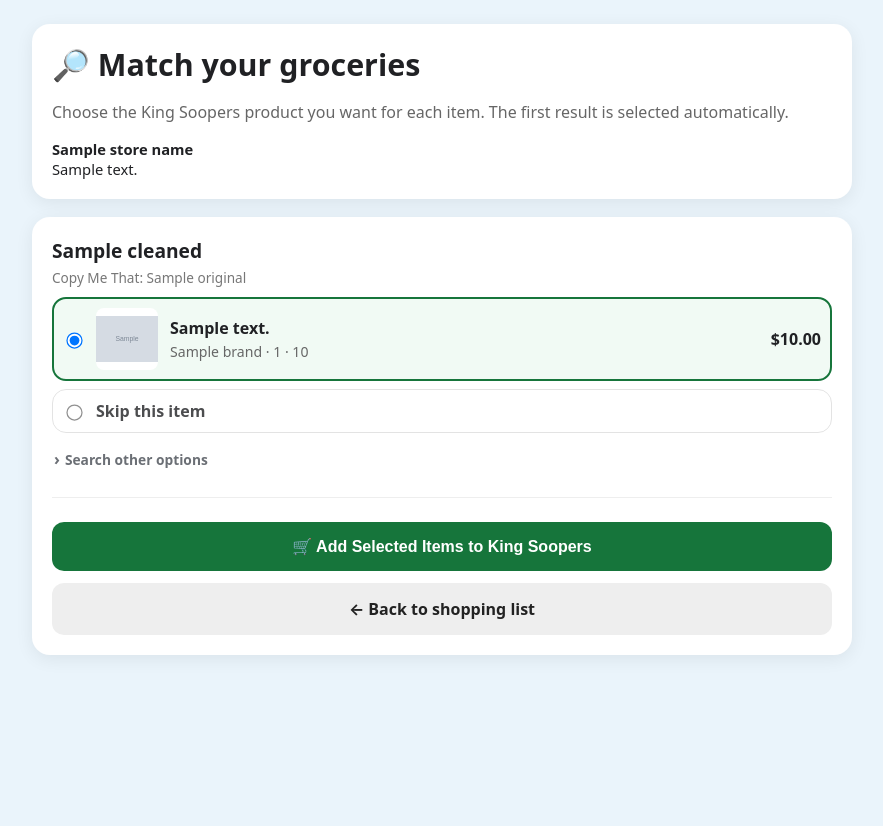
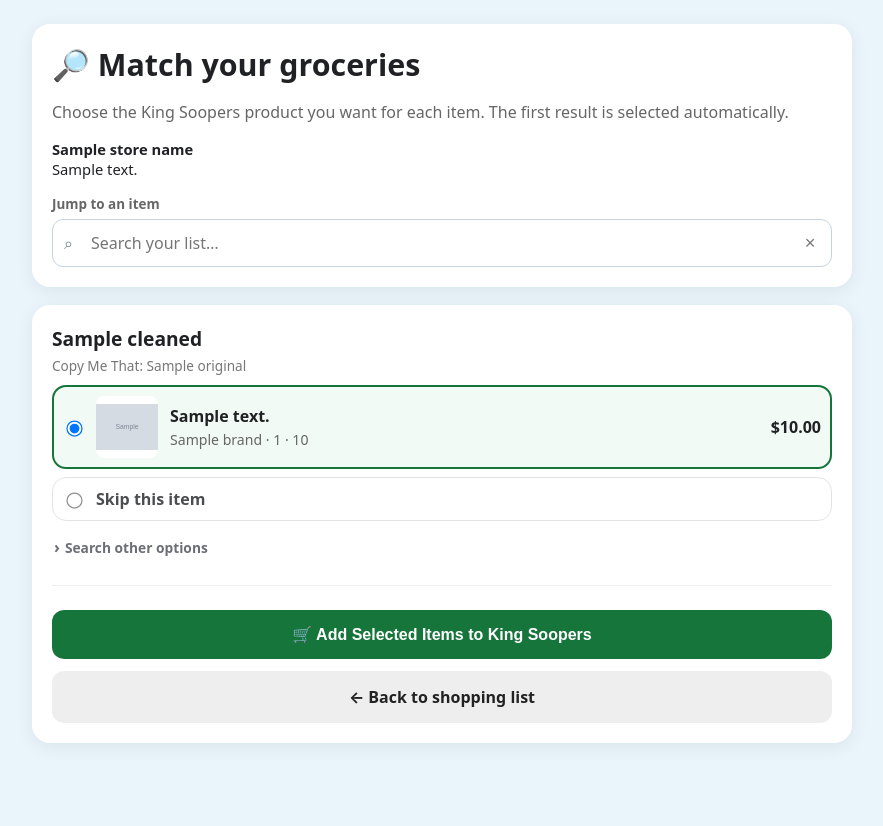
Before and after one commit to jbaron9393/Grocery-Bridge, a Flask app: template templates/match.html in a window 1280 px wide. Shown: the top 826 px of the page, without its empty margins (198-1081 px from the left). Before the commit the page ends 655 px from the top, so only its background shows below. Run offline with Flask 3, Linux system fonts and the light colour scheme; the template is opened without the code that fills it: most values are stand-ins (such as "Sample title", 1, 10 or a date in 2020); grey boxes marked "Sample" are stand-in pictures.

Commit message:
Add quick item jump search to match page

```diff
--- a/templates/match.html
+++ b/templates/match.html
@@ -12,8 +12,10 @@
     h1 { margin:0 0 6px; font-size:1.9rem; }
     h2 { margin:0 0 4px; font-size:1.2rem; }
     .sub,.muted { color:#666; }
-    .ingredient { margin-bottom:24px; padding-bottom:22px; border-bottom:1px solid #eee; }
+    .ingredient { margin-bottom:24px; padding-bottom:22px; border-bottom:1px solid #eee; scroll-margin-top:18px; }
     .ingredient:last-child { border-bottom:0; }
+    .ingredient.jump-highlight { animation:jumpFlash 1.4s ease; }
+    @keyframes jumpFlash { 0%,100% { background:transparent; } 25% { background:#eef7ff; } }
     .original { font-size:.85rem; color:#777; margin-bottom:10px; }
     .option { display:flex; gap:12px; align-items:center; border:1px solid #ddd; border-radius:14px; padding:10px; margin:8px 0; cursor:pointer; }
     .option:has(input:checked) { border:2px solid #16753b; padding:9px; background:#f1faf4; }
@@ -29,6 +31,19 @@
     .warning { padding:10px 12px; border-radius:10px; background:#fff4e5; color:#684100; }
     .skip { opacity:.8; }
     .store { font-size:.92rem; margin-top:8px; }
+    .jump-box { margin-top:16px; position:relative; }
+    .jump-label { font-size:.84rem; color:#666; font-weight:650; margin-bottom:6px; }
+    .jump-input-wrap { position:relative; }
+    .jump-input-wrap input { width:100%; box-sizing:border-box; border:1px solid #c7d4df; border-radius:11px; padding:12px 40px 12px 38px; font:inherit; background:#fff; outline:none; }
+    .jump-input-wrap input:focus { border-color:#6ba6cf; box-shadow:0 0 0 3px rgba(107,166,207,.14); }
+    .jump-icon { position:absolute; left:12px; top:50%; transform:translateY(-50%); color:#71808c; pointer-events:none; }
+    .jump-clear { position:absolute; right:7px; top:50%; transform:translateY(-50%); width:30px; height:30px; margin:0; padding:0; border-radius:50%; background:transparent; color:#777; font-size:1.15rem; line-height:30px; font-weight:500; }
+    .jump-clear:hover { background:#eef2f5; color:#222; }
+    .jump-results { display:none; position:absolute; z-index:20; left:0; right:0; top:100%; margin-top:5px; background:white; border:1px solid #d7e0e7; border-radius:11px; box-shadow:0 8px 24px rgba(0,0,0,.12); max-height:240px; overflow:auto; }
+    .jump-results.show { display:block; }
+    .jump-result { display:block; width:100%; margin:0; padding:10px 12px; border:0; border-radius:0; background:white; color:#202124; text-align:left; font-weight:600; box-shadow:none; }
+    .jump-result:hover,.jump-result.active { background:#eef7ff; }
+    .jump-empty { padding:10px 12px; color:#777; font-size:.9rem; }
     .alt-search { margin-top:10px; }
     .alt-search summary { display:inline-flex; align-items:center; gap:5px; list-style:none; cursor:pointer; color:#6b6f75; font-size:.86rem; font-weight:650; padding:5px 2px; user-select:none; }
     .alt-search summary::-webkit-details-marker { display:none; }
@@ -52,12 +67,21 @@
     <h1>🔎 Match your groceries</h1>
     <p class="sub">Choose the King Soopers product you want for each item. The first result is selected automatically.</p>
     <div class="store"><strong>{{ store_name }}</strong><br>{{ store_address }}</div>
+    <div class="jump-box" id="jump-box">
+      <div class="jump-label">Jump to an item</div>
+      <div class="jump-input-wrap">
+        <span class="jump-icon" aria-hidden="true">⌕</span>
+        <input id="jump-input" type="text" autocomplete="off" placeholder="Search your list…" aria-label="Search items in your grocery list">
+        <button class="jump-clear" id="jump-clear" type="button" aria-label="Clear item search" title="Clear search">×</button>
+      </div>
+      <div class="jump-results" id="jump-results" role="listbox"></div>
+    </div>
   </div>
   <form method="post" action="/add-to-cart">
     <div class="card">
       {% for item in items %}
         {% set ingredient_index = loop.index0 %}
-        <section class="ingredient" id="ingredient-{{ ingredient_index }}">
+        <section class="ingredient" id="ingredient-{{ ingredient_index }}" data-item-name="{{ item.cleaned|e }}">
           <h2>{{ item.cleaned }} {% if item.optional %}<span class="muted">(optional)</span>{% endif %}</h2>
           <div class="original">Copy Me That: {{ item.original }}</div>
           <div id="choices-{{ ingredient_index }}">
@@ -96,6 +120,76 @@ function clearAlternativeSearch(index){const input=document.getElementById(`sear
 function makeProductOption(product,index,checked){const label=document.createElement('label');label.className='option';const radio=document.createElement('input');radio.type='radio';radio.name=`choice_${index}`;radio.value=product.upc||'';radio.checked=checked;radio.addEventListener('change',syncSelections);label.appendChild(radio);if(product.image){const img=document.createElement('img');img.src=product.image;img.alt='';label.appendChild(img);}const details=document.createElement('div');details.className='details';const name=document.createElement('div');name.className='name';name.textContent=product.description||'Product';details.appendChild(name);const metaParts=[];if(product.brand)metaParts.push(product.brand);if(product.size)metaParts.push(product.size);if(product.stock)metaParts.push(product.stock);if(metaParts.length){const meta=document.createElement('div');meta.className='meta';meta.textContent=metaParts.join(' · ');details.appendChild(meta);}label.appendChild(details);if(product.price!==null&&product.price!==undefined&&product.price!==''){const price=document.createElement('div');price.className='price';const numericPrice=Number(product.price);price.textContent=Number.isFinite(numericPrice)?`$${numericPrice.toFixed(2)}`:String(product.price);label.appendChild(price);}return label;}
 function makeSkipOption(index,checked){const label=document.createElement('label');label.className='option skip';const radio=document.createElement('input');radio.type='radio';radio.name=`choice_${index}`;radio.value='';radio.checked=checked;radio.addEventListener('change',syncSelections);const details=document.createElement('div');details.className='details';const name=document.createElement('div');name.className='name';name.textContent='Skip this item';details.appendChild(name);label.appendChild(radio);label.appendChild(details);return label;}
 async function searchAlternatives(index){const input=document.getElementById(`search-input-${index}`);const button=document.getElementById(`search-button-${index}`);const status=document.getElementById(`search-status-${index}`);const holder=document.getElementById(`choices-${index}`);const term=input.value.trim();if(!term){status.textContent='Type something to search for.';input.focus();return;}button.disabled=true;button.textContent='Searching…';status.textContent=`Searching King Soopers for “${term}”…`;try{const response=await fetch(`/search-products?q=${encodeURIComponent(term)}`,{headers:{'Accept':'application/json'}});const data=await response.json();if(!response.ok)throw new Error(data.error||'Search failed.');holder.innerHTML='';const products=data.choices||[];if(products.length){products.forEach((product,productIndex)=>holder.appendChild(makeProductOption(product,index,productIndex===0)));holder.appendChild(makeSkipOption(index,false));status.textContent=`${products.length} alternative${products.length===1?'':'s'} found for “${term}”.`;}else{const warning=document.createElement('div');warning.className='warning';warning.textContent=`No King Soopers products found for “${term}”. Try another search.`;holder.appendChild(warning);holder.appendChild(makeSkipOption(index,true));status.textContent='';}syncSelections();}catch(error){status.textContent=error.message||'Search failed. Try again.';}finally{button.disabled=false;button.textContent='Search';}}
+
+(function setupJumpSearch(){
+  const input=document.getElementById('jump-input');
+  const results=document.getElementById('jump-results');
+  const clear=document.getElementById('jump-clear');
+  const sections=[...document.querySelectorAll('.ingredient')].map(section=>({section,name:section.dataset.itemName||section.querySelector('h2')?.textContent.trim()||''}));
+  let visible=[];
+  let activeIndex=-1;
+
+  function goToItem(item){
+    if(!item)return;
+    results.classList.remove('show');
+    item.section.scrollIntoView({behavior:'smooth',block:'start'});
+    item.section.classList.remove('jump-highlight');
+    requestAnimationFrame(()=>item.section.classList.add('jump-highlight'));
+    setTimeout(()=>item.section.classList.remove('jump-highlight'),1500);
+  }
+
+  function render(){
+    const term=input.value.trim().toLowerCase();
+    results.innerHTML='';
+    activeIndex=-1;
+    visible=(term?sections.filter(item=>item.name.toLowerCase().includes(term)):sections).slice(0,12);
+    if(!visible.length){
+      const empty=document.createElement('div');
+      empty.className='jump-empty';
+      empty.textContent='No matching items';
+      results.appendChild(empty);
+      results.classList.add('show');
+      return;
+    }
+    visible.forEach((item,index)=>{
+      const button=document.createElement('button');
+      button.type='button';
+      button.className='jump-result';
+      button.textContent=item.name;
+      button.setAttribute('role','option');
+      button.addEventListener('click',()=>goToItem(item));
+      results.appendChild(button);
+    });
+    results.classList.add('show');
+  }
+
+  function updateActive(){
+    results.querySelectorAll('.jump-result').forEach((el,index)=>el.classList.toggle('active',index===activeIndex));
+  }
+
+  input.addEventListener('focus',render);
+  input.addEventListener('input',render);
+  input.addEventListener('keydown',event=>{
+    if(event.key==='ArrowDown'){
+      event.preventDefault();
+      if(!results.classList.contains('show'))render();
+      activeIndex=Math.min(activeIndex+1,visible.length-1);
+      updateActive();
+    }else if(event.key==='ArrowUp'){
+      event.preventDefault();
+      activeIndex=Math.max(activeIndex-1,0);
+      updateActive();
+    }else if(event.key==='Enter'){
+      event.preventDefault();
+      goToItem(visible[activeIndex>=0?activeIndex:0]);
+    }else if(event.key==='Escape'){
+      results.classList.remove('show');
+    }
+  });
+  clear.addEventListener('click',()=>{input.value='';results.classList.remove('show');input.focus();});
+  document.addEventListener('click',event=>{if(!document.getElementById('jump-box').contains(event.target))results.classList.remove('show');});
+})();
+
 syncSelections();
 </script>
 </main>
```
